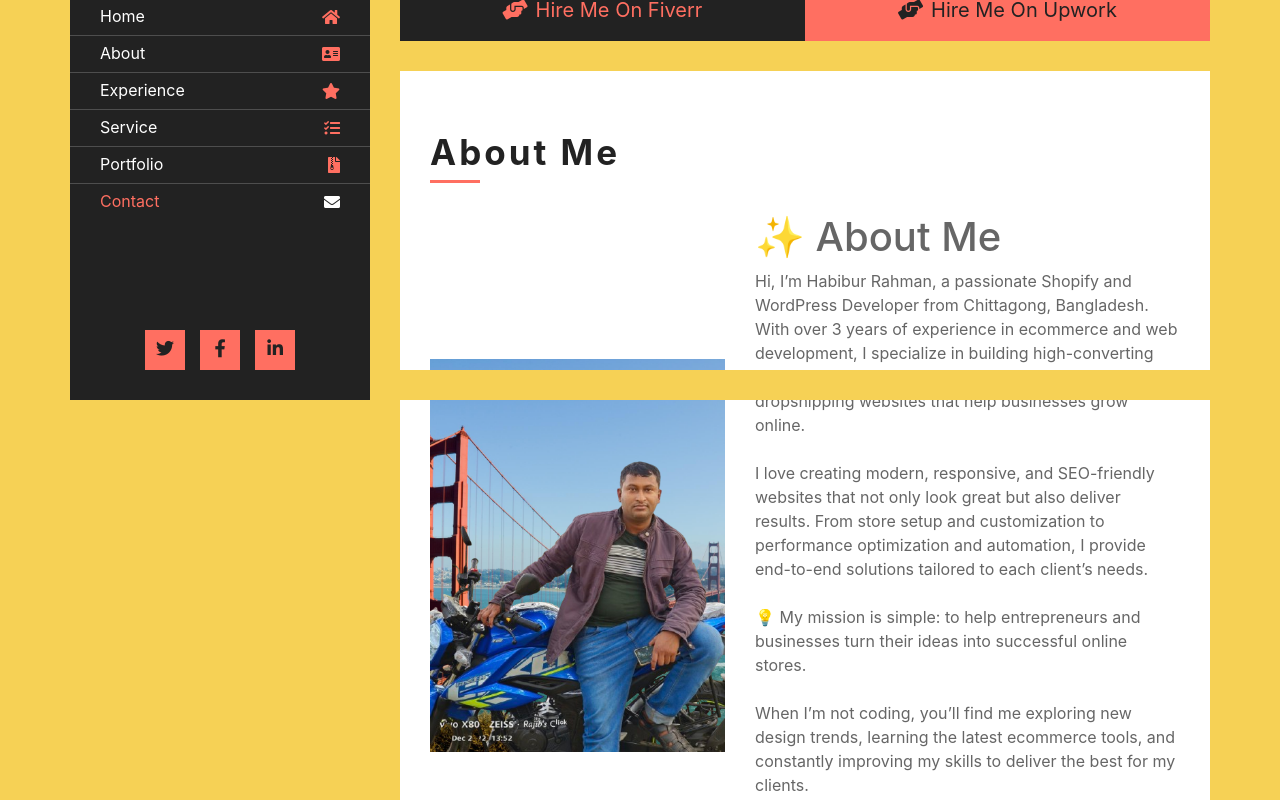
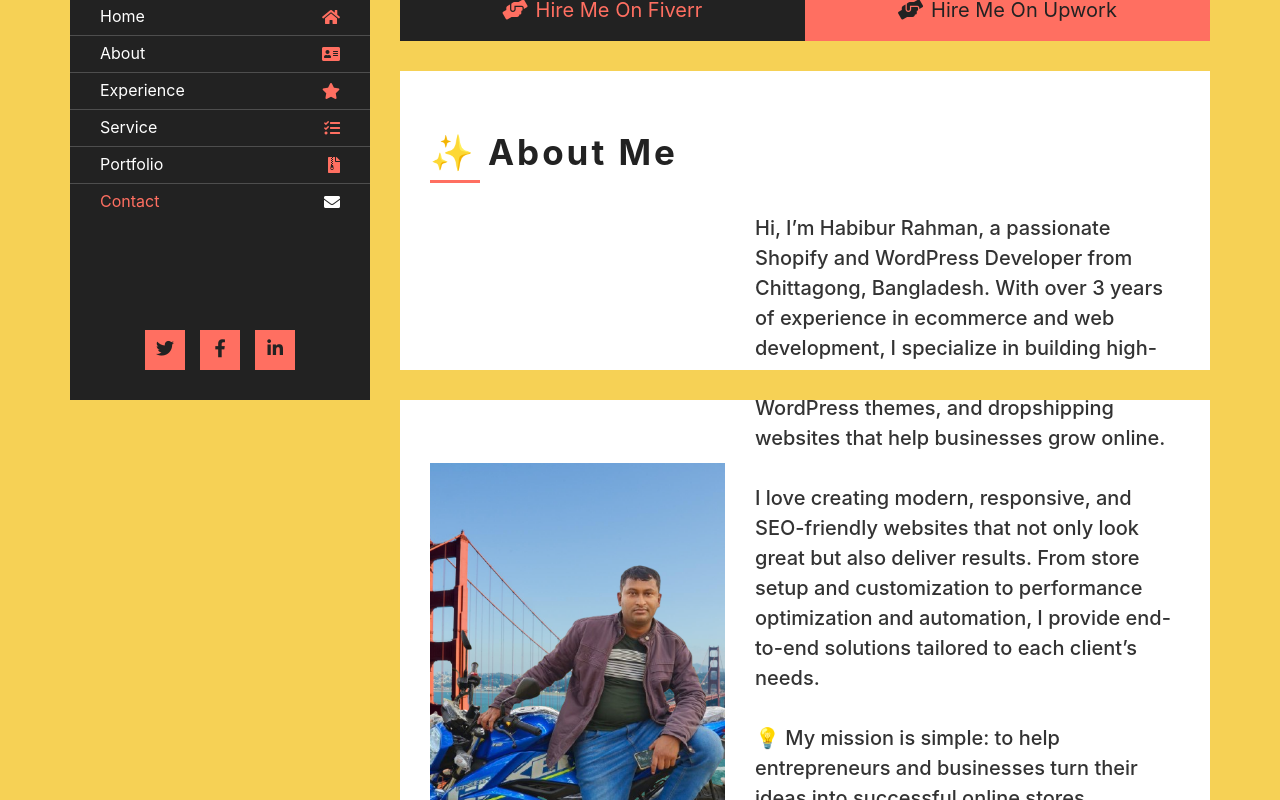
Before and after one commit to habiburrahman0540/myportfolio, a React (Create React App) app: page / in a window 1280 px wide. Shown: the part 400-1200 px from the top of the page. Built offline with nearby package versions, Linux system fonts and the light colour scheme.

Commit message:
Update AboutSection.jsx

```diff
--- a/src/components/AboutSection.jsx
+++ b/src/components/AboutSection.jsx
@@ -15,15 +15,15 @@ const AboutSection = () => {
     <div className="about" id="about">
       <div className="content-inner">
         <div className="content-header">
-          <h2>About Me</h2>
+          <h2>✨ About Me</h2>
         </div>
         <div className="row align-items-center">
           <div className="col-md-6 col-lg-5">
             <img src="img/about.jpg" alt="Image"/>
           </div>
           <div className="col-md-6 col-lg-7">
-            <h1>✨ About Me</h1>
-            <p>
+
+            <p style={{ color: "#333", fontSize: "20px", fontWeight: 500 }}>
   Hi, I’m Habibur Rahman, a passionate Shopify and WordPress Developer from Chittagong, Bangladesh.
   With over 3 years of experience in ecommerce and web development, I specialize in building high-converting Shopify stores,
   custom WordPress themes, and dropshipping websites that help businesses grow online.<br /><br />
```
